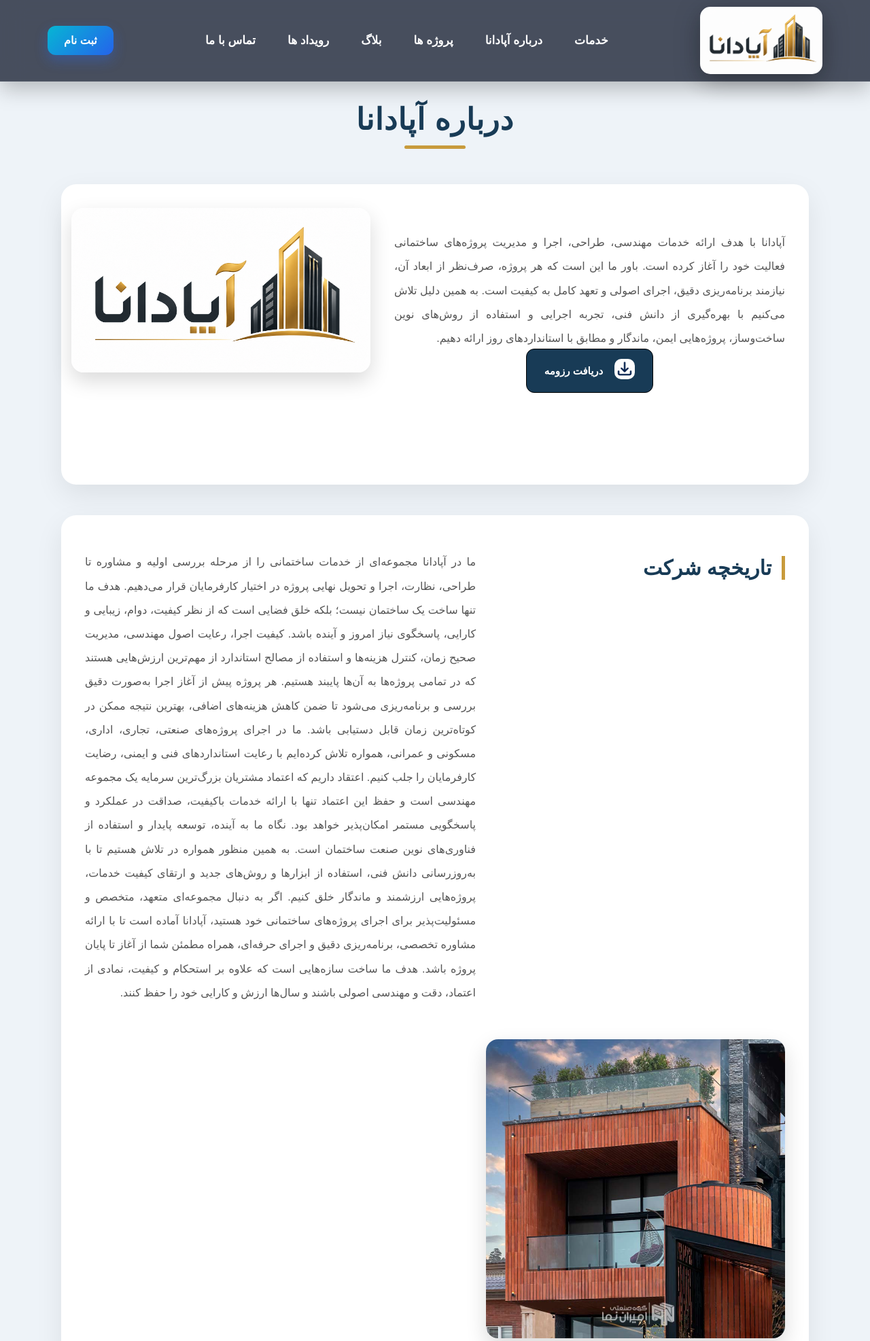
After one commit to vanderland-red/Building-Apadana, a Flask app: page /about-apadana in a window 1280 px wide. The commit adds this page. Shown: the top 1973 px of the page at 68% size. Run offline with Flask 3, Linux system fonts and the light colour scheme.

Commit message:
about page is added

```diff
--- a/blueprints/general.py
+++ b/blueprints/general.py
@@ -9,3 +9,8 @@ def home ():
     services = Service.query.filter(Service.active == True).all()
 
     return render_template("home.html", services=services)
+
+
+@bp.route("/about-apadana")
+def about ():
+    return render_template("about.html")
--- /dev/null
+++ b/static/css/about.css
@@ -0,0 +1,181 @@
+body{
+    margin:0;
+    padding:0;
+    direction:rtl;
+    font-family:Vazirmatn,sans-serif;
+    background:#eef3f8;
+    color:#2d3748;
+    margin-top: 150px;
+}
+
+.about-parent{
+    width:min(1100px,90%);
+    margin:60px auto;
+}
+
+/* عنوان */
+
+.about-parent h1{
+    text-align:center;
+    font-size:44px;
+    color:#183b56;
+    margin-bottom:70px;
+    position:relative;
+    letter-spacing:1px;
+}
+
+.about-parent h1::after{
+    content:"";
+    position:absolute;
+    bottom:-18px;
+    left:50%;
+    transform:translateX(-50%);
+    width:90px;
+    height:5px;
+    background:#c89b3c;
+    border-radius:30px;
+}
+
+/* کارت ها */
+
+.text-1,
+.text-2,
+.text-3{
+    background:white;
+    border-radius:22px;
+    padding:35px;
+    margin-bottom:45px;
+    box-shadow:0 15px 40px rgba(0,0,0,.08);
+}
+
+/* بخش اول */
+
+.text-1{
+    display:grid;
+    grid-template-columns:1.4fr 420px;
+    gap:35px;
+    align-items:center;
+}
+
+/* بخش دوم */
+
+.text-2{
+    display:grid;
+    grid-template-columns:420px 1fr;
+    gap:35px;
+    align-items:start;
+}
+
+/* متن */
+
+.text-1 p,
+.text-2 p,
+.text-3 p{
+    line-height:2.2;
+    text-align:justify;
+    color:#555;
+    font-size:16px;
+}
+
+/* تیتر */
+
+.text-2 h2,
+.text-3 h2{
+    color:#183b56;
+    font-size:30px;
+    margin-bottom:25px;
+    border-right:5px solid #c89b3c;
+    padding-right:15px;
+}
+
+/* تصاویر */
+
+.text-1 img,
+.text-2 img,
+.about-parent>img{
+    width:100%;
+    border-radius:18px;
+    object-fit:cover;
+    transition:.4s;
+    box-shadow:0 12px 30px rgba(0,0,0,.15);
+}
+
+.text-1 img,
+.text-2 img{
+    width: 440px;
+    height:auto;
+}
+
+.about-parent>img{
+    height:450px;
+    margin-top:30px;
+}
+
+.text-1 img:hover,
+.text-2 img:hover,
+.about-parent>img:hover{
+    transform:scale(1.02);
+}
+
+/* دکمه رزومه */
+
+.rezomeh-file-parent{
+    margin-top:30px;
+}
+
+.rezomeh-file{
+    display:inline-flex;
+    align-items:center;
+    gap:12px;
+    text-decoration:none;
+    background:#183b56;
+    color:white;
+    padding:14px 26px;
+    border-radius:12px;
+    font-weight:bold;
+    transition:.3s;
+}
+
+.rezomeh-file:hover{
+    background:#032e3b;
+    transform:translateY(-2px);
+}
+
+.rezomeh-file img{
+    width:24px;
+    height:24px;
+    box-shadow:none;
+}
+
+.matn-rezomeh{
+    font-size:15px;
+}
+
+/* ریسپانسیو */
+
+@media(max-width:900px){
+
+    .text-1,
+    .text-2{
+        grid-template-columns:1fr;
+    }
+
+    .text-1 img,
+    .text-2 img{
+        height:240px;
+    }
+
+    .about-parent>img{
+        height:260px;
+    }
+
+    .about-parent h1{
+        font-size:34px;
+    }
+
+    .text-2 h2,
+    .text-3 h2{
+        font-size:24px;
+    }
+
+}
--- /dev/null
+++ b/templates/about.html
@@ -0,0 +1,85 @@
+{% extends "base.html" %}
+
+{% block title %}
+صفحه درباره ما
+{% endblock %}
+
+{% block body %}
+<link rel="stylesheet" href="{{ url_for('static', filename='css/about.css') }}">
+
+
+<section class="about-parent">
+
+    <h1>درباره آپادانا</h1>
+
+    <div class="text-1">
+        <p>آپادانا با هدف ارائه خدمات مهندسی، طراحی، اجرا و مدیریت پروژه‌های ساختمانی فعالیت خود را آغاز کرده است. باور
+            ما این است که هر پروژه، صرف‌نظر از ابعاد آن، نیازمند برنامه‌ریزی دقیق، اجرای اصولی و تعهد کامل به کیفیت است.
+            به همین دلیل تلاش می‌کنیم با بهره‌گیری از دانش فنی، تجربه اجرایی و استفاده از روش‌های نوین ساخت‌وساز،
+            پروژه‌هایی ایمن، ماندگار و مطابق با استانداردهای روز ارائه دهیم.</p>
+        <img src="{{ url_for('static', filename='image/apadana.png') }}">
+
+        <div class="rezomeh-file-parent">
+            <a class="rezomeh-file" href="{{ url_for('static', filename='files/resume.pdf') }}" download>
+
+                <span><img src="{{ url_for('static', filename='image/download-logo.png') }}"></span> <span
+                    class="matn-rezomeh">دریافت رزومه</span>
+            </a>
+        </div>
+    </div>
+
+    <div class="text-2">
+        <h2>تاریخچه شرکت</h2>
+        <p>ما در آپادانا مجموعه‌ای از خدمات ساختمانی را از مرحله بررسی اولیه و مشاوره تا طراحی، نظارت، اجرا و تحویل
+            نهایی پروژه در اختیار کارفرمایان قرار می‌دهیم. هدف ما تنها ساخت یک ساختمان نیست؛ بلکه خلق فضایی است که از
+            نظر کیفیت، دوام، زیبایی و کارایی، پاسخگوی نیاز امروز و آینده باشد. کیفیت اجرا، رعایت اصول مهندسی، مدیریت
+            صحیح زمان، کنترل هزینه‌ها و استفاده از مصالح استاندارد از مهم‌ترین ارزش‌هایی هستند که در تمامی پروژه‌ها به
+            آن‌ها پایبند هستیم. هر پروژه پیش از آغاز اجرا به‌صورت دقیق بررسی و برنامه‌ریزی می‌شود تا ضمن کاهش هزینه‌های
+            اضافی، بهترین نتیجه ممکن در کوتاه‌ترین زمان قابل دستیابی باشد.
+
+            ما در اجرای پروژه‌های صنعتی، تجاری، اداری، مسکونی و عمرانی، همواره تلاش کرده‌ایم با رعایت استانداردهای فنی و
+            ایمنی، رضایت کارفرمایان را جلب کنیم. اعتقاد داریم که اعتماد مشتریان بزرگ‌ترین سرمایه یک مجموعه مهندسی است و
+            حفظ این اعتماد تنها با ارائه خدمات باکیفیت، صداقت در عملکرد و پاسخگویی مستمر امکان‌پذیر خواهد بود.
+
+            نگاه ما به آینده، توسعه پایدار و استفاده از فناوری‌های نوین صنعت ساختمان است. به همین منظور همواره در تلاش
+            هستیم تا با به‌روزرسانی دانش فنی، استفاده از ابزارها و روش‌های جدید و ارتقای کیفیت خدمات، پروژه‌هایی ارزشمند
+            و ماندگار خلق کنیم.
+
+            اگر به دنبال مجموعه‌ای متعهد، متخصص و مسئولیت‌پذیر برای اجرای پروژه‌های ساختمانی خود هستید، آپادانا آماده
+            است تا با ارائه مشاوره تخصصی، برنامه‌ریزی دقیق و اجرای حرفه‌ای، همراه مطمئن شما از آغاز تا پایان پروژه باشد.
+            هدف ما ساخت سازه‌هایی است که علاوه بر استحکام و کیفیت، نمادی از اعتماد، دقت و مهندسی اصولی باشند و سال‌ها
+            ارزش و کارایی خود را حفظ کنند.</p>
+        <img src="{{ url_for('static', filename='image/nama-1.jpg') }}">
+    </div>
+
+    <div class="text-3">
+        <h2>اهداف شرکت</h2>
+        <p>اعضای تیم ما متشکل از مهندسان، کارشناسان و نیروهای اجرایی متخصص هستند که با تکیه بر دانش روز و تجربه عملی،
+            پروژه‌ها را با دقت، نظم و مسئولیت‌پذیری مدیریت می‌کنند. ما اعتقاد داریم که موفقیت هر پروژه نتیجه همکاری
+            نزدیک میان کارفرما، تیم طراحی و گروه اجرایی است؛ از این رو در تمام مراحل، ارتباطی شفاف و مستمر با کارفرمایان
+            برقرار می‌کنیم تا تمامی تصمیمات با آگاهی و هماهنگی کامل انجام شود.
+
+            کیفیت اجرا، رعایت اصول مهندسی، مدیریت صحیح زمان، کنترل هزینه‌ها و استفاده از مصالح استاندارد از مهم‌ترین
+            ارزش‌هایی هستند که در تمامی پروژه‌ها به آن‌ها پایبند هستیم. هر پروژه پیش از آغاز اجرا به‌صورت دقیق بررسی و
+            برنامه‌ریزی می‌شود تا ضمن کاهش هزینه‌های اضافی، بهترین نتیجه ممکن در کوتاه‌ترین زمان قابل دستیابی باشد.
+
+            ما در اجرای پروژه‌های صنعتی، تجاری، اداری، مسکونی و عمرانی، همواره تلاش کرده‌ایم با رعایت استانداردهای فنی و
+            ایمنی، رضایت کارفرمایان را جلب کنیم. اعتقاد داریم که اعتماد مشتریان بزرگ‌ترین سرمایه یک مجموعه مهندسی است و
+            حفظ این اعتماد تنها با ارائه خدمات باکیفیت، صداقت در عملکرد و پاسخگویی مستمر امکان‌پذیر خواهد بود.
+
+            نگاه ما به آینده، توسعه پایدار و استفاده از فناوری‌های نوین صنعت ساختمان است. به همین منظور همواره در تلاش
+            هستیم تا با به‌روزرسانی دانش فنی، استفاده از ابزارها و روش‌های جدید و ارتقای کیفیت خدمات، پروژه‌هایی ارزشمند
+            و ماندگار خلق کنیم.
+
+            اگر به دنبال مجموعه‌ای متعهد، متخصص و مسئولیت‌پذیر برای اجرای پروژه‌های ساختمانی خود هستید، آپادانا آماده
+            است تا با ارائه مشاوره تخصصی، برنامه‌ریزی دقیق و اجرای حرفه‌ای، همراه مطمئن شما از آغاز تا پایان پروژه باشد.
+            هدف ما ساخت سازه‌هایی است که علاوه بر استحکام و کیفیت، نمادی از اعتماد، دقت و مهندسی اصولی باشند و سال‌ها
+            ارزش و کارایی خود را حفظ کنند.</p>
+    </div>
+
+    <img src="{{ url_for('static', filename='image/nama-2.jpg') }}">
+
+
+</section>
+
+{% endblock %}
--- a/templates/part/header.html
+++ b/templates/part/header.html
@@ -12,7 +12,7 @@
     <nav>
         <ul>
             <li><a href="#">خدمات</a></li>
-            <li><a href="#">درباره آپادانا</a></li>
+            <li><a href="{{ url_for('general.about') }}">درباره آپادانا</a></li>
             <li><a href="#">پروژه ها</a></li>
             <li><a href="#">بلاگ</a></li>
             <li><a href="#">رویداد ها</a></li>
```
Also changed, not shown: static/image/nama-1.jpg (added), static/image/nama-2.jpg (added).
